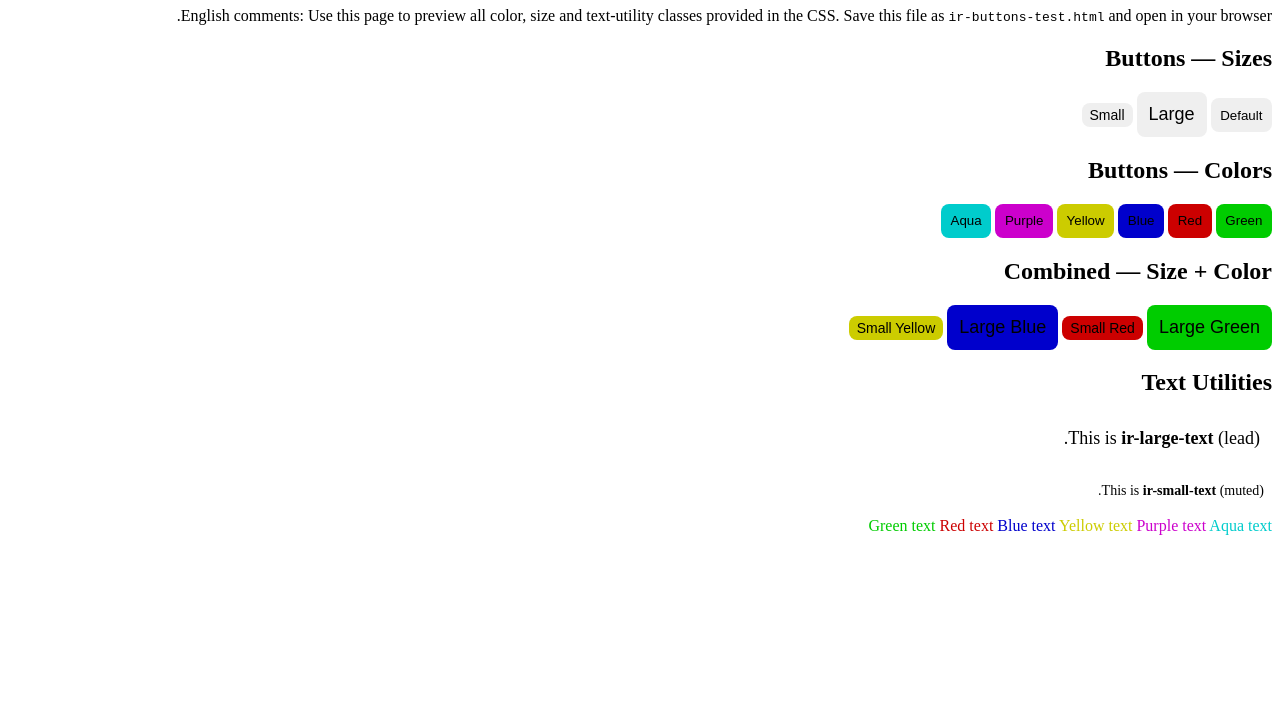
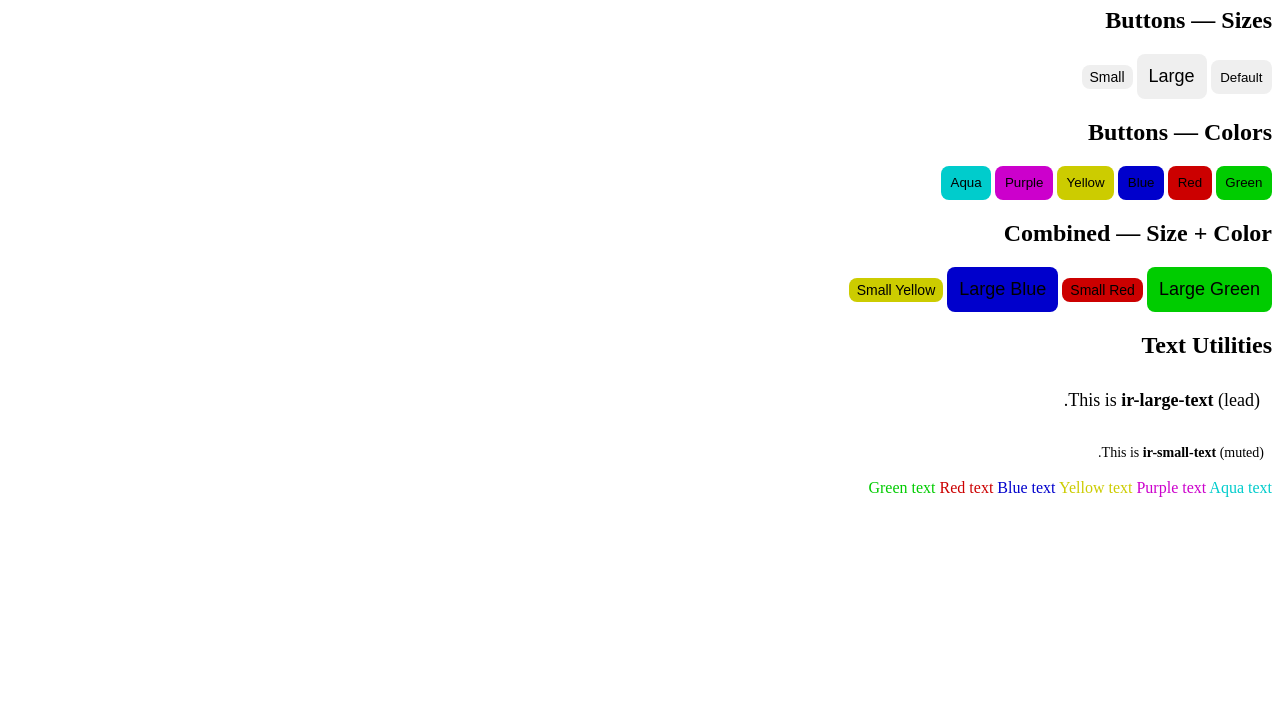
Before and after one commit to aboalfazlH/Developlab-css, a plain HTML site: page index.html in a window 1280 px wide. Shown: the part 74-800 px from the top of the page. Drawn offline with Linux system fonts and the light colour scheme.

Commit message:
Update developlab-css/index.html

```diff
--- a/index.html
+++ b/index.html
@@ -11,8 +11,6 @@
 <body dir="rtl">
     <div>
         <h1>قالب تست استایل‌های <span class="muted">IR Buttons</span></h1>
-        <p class="muted">English comments: Use this page to preview all color, size and text-utility classes provided in
-            the CSS. Save this file as <code>ir-buttons-test.html</code> and open in your browser.</p>
 
 
         <div>
```
